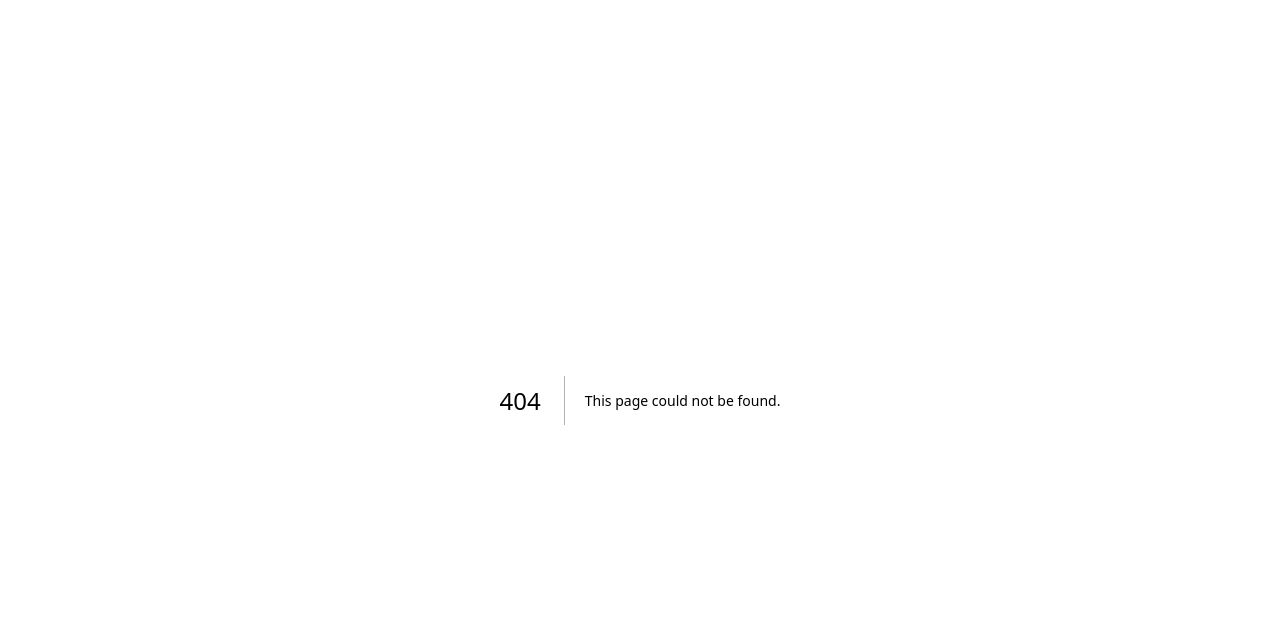
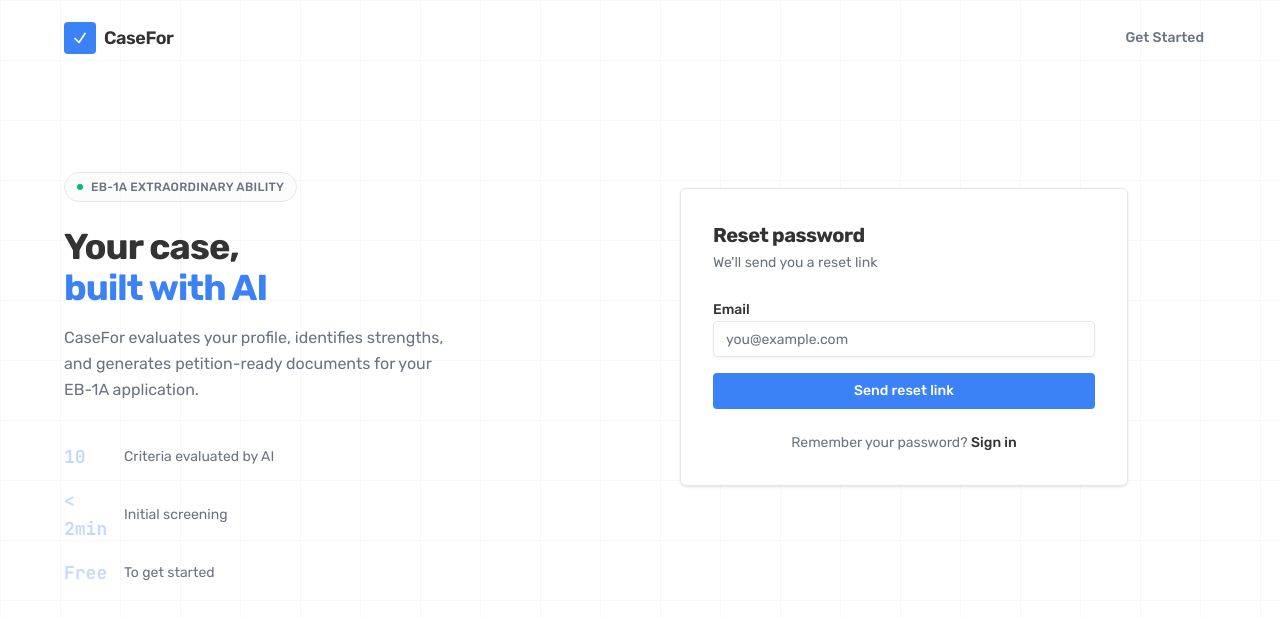
Before and after one commit to nikhilakjoshi/casefor-self-flow, a Next.js app: page /forgot-password in a window 1280 px wide. Before the commit this address had no page. Shown: the top 618 px of the page. Built offline with nearby package versions, Linux system fonts and the light colour scheme.

Commit message:
forgot password + reset password pages, link from login

```diff
--- /dev/null
+++ b/app/(auth)/forgot-password/page.tsx
@@ -0,0 +1,111 @@
+'use client'
+
+import { useState } from 'react'
+import Link from 'next/link'
+import { Button } from '@/components/ui/button'
+import { Input } from '@/components/ui/input'
+
+export default function ForgotPasswordPage() {
+  const [email, setEmail] = useState('')
+  const [error, setError] = useState('')
+  const [loading, setLoading] = useState(false)
+  const [sent, setSent] = useState(false)
+
+  async function handleSubmit(e: React.FormEvent) {
+    e.preventDefault()
+    setError('')
+    setLoading(true)
+
+    try {
+      const res = await fetch('/api/auth/forgot-password', {
+        method: 'POST',
+        headers: { 'Content-Type': 'application/json' },
+        body: JSON.stringify({ email }),
+      })
+
+      if (!res.ok) {
+        const data = await res.json()
+        setError(data.error || 'Something went wrong')
+        setLoading(false)
+        return
+      }
+
+      setSent(true)
+    } catch {
+      setError('Something went wrong')
+    }
+
+    setLoading(false)
+  }
+
+  if (sent) {
+    return (
+      <div className="space-y-6">
+        <div>
+          <h1 className="text-xl font-bold tracking-tight text-foreground">
+            Check your email
+          </h1>
+          <p className="mt-1 text-sm text-muted-foreground">
+            If an account exists for {email}, we sent a reset link.
+          </p>
+        </div>
+
+        <div className="p-3 text-sm text-emerald-700 dark:text-emerald-400 bg-emerald-500/10 border border-emerald-500/20 rounded-md">
+          Check your inbox and spam folder.
+        </div>
+
+        <p className="text-center text-sm text-muted-foreground">
+          <Link href="/login" className="font-medium text-foreground hover:underline underline-offset-2">
+            Back to sign in
+          </Link>
+        </p>
+      </div>
+    )
+  }
+
+  return (
+    <div className="space-y-6">
+      <div>
+        <h1 className="text-xl font-bold tracking-tight text-foreground">
+          Reset password
+        </h1>
+        <p className="mt-1 text-sm text-muted-foreground">
+          We'll send you a reset link
+        </p>
+      </div>
+
+      <form onSubmit={handleSubmit} className="space-y-4">
+        {error && (
+          <div className="p-3 text-sm text-destructive bg-destructive/10 border border-destructive/20 rounded-md">
+            {error}
+          </div>
+        )}
+
+        <div className="space-y-1.5">
+          <label htmlFor="email" className="text-sm font-medium text-foreground">
+            Email
+          </label>
+          <Input
+            id="email"
+            type="email"
+            value={email}
+            onChange={(e) => setEmail(e.target.value)}
+            placeholder="you@example.com"
+            required
+          />
+        </div>
+
+        <Button type="submit" className="w-full" disabled={loading}>
+          {loading ? 'Sending...' : 'Send reset link'}
+        </Button>
+      </form>
+
+      <p className="text-center text-sm text-muted-foreground">
+        Remember your password?{' '}
+        <Link href="/login" className="font-medium text-foreground hover:underline underline-offset-2">
+          Sign in
+        </Link>
+      </p>
+    </div>
+  )
+}
--- a/app/(auth)/login/page.tsx
+++ b/app/(auth)/login/page.tsx
@@ -76,9 +76,14 @@ function LoginForm() {
         </div>
 
         <div className="space-y-1.5">
-          <label htmlFor="password" className="text-sm font-medium text-foreground">
-            Password
-          </label>
+          <div className="flex items-center justify-between">
+            <label htmlFor="password" className="text-sm font-medium text-foreground">
+              Password
+            </label>
+            <Link href="/forgot-password" className="text-sm text-muted-foreground hover:text-foreground transition-colors">
+              Forgot password?
+            </Link>
+          </div>
           <Input
             id="password"
             type="password"
--- /dev/null
+++ b/app/(auth)/reset-password/page.tsx
@@ -0,0 +1,173 @@
+'use client'
+
+import { useState, Suspense } from 'react'
+import { useSearchParams } from 'next/navigation'
+import Link from 'next/link'
+import { Button } from '@/components/ui/button'
+import { Input } from '@/components/ui/input'
+
+function ResetPasswordForm() {
+  const searchParams = useSearchParams()
+  const token = searchParams.get('token')
+
+  const [password, setPassword] = useState('')
+  const [confirmPassword, setConfirmPassword] = useState('')
+  const [error, setError] = useState('')
+  const [loading, setLoading] = useState(false)
+  const [success, setSuccess] = useState(false)
+
+  if (!token) {
+    return (
+      <div className="space-y-6">
+        <div>
+          <h1 className="text-xl font-bold tracking-tight text-foreground">
+            Invalid link
+          </h1>
+          <p className="mt-1 text-sm text-muted-foreground">
+            This reset link is invalid or has expired.
+          </p>
+        </div>
+
+        <div className="p-3 text-sm text-destructive bg-destructive/10 border border-destructive/20 rounded-md">
+          Please request a new reset link.
+        </div>
+
+        <p className="text-center text-sm text-muted-foreground">
+          <Link href="/forgot-password" className="font-medium text-foreground hover:underline underline-offset-2">
+            Request new link
+          </Link>
+        </p>
+      </div>
+    )
+  }
+
+  if (success) {
+    return (
+      <div className="space-y-6">
+        <div>
+          <h1 className="text-xl font-bold tracking-tight text-foreground">
+            Password reset
+          </h1>
+          <p className="mt-1 text-sm text-muted-foreground">
+            Your password has been updated.
+          </p>
+        </div>
+
+        <div className="p-3 text-sm text-emerald-700 dark:text-emerald-400 bg-emerald-500/10 border border-emerald-500/20 rounded-md">
+          You can now sign in with your new password.
+        </div>
+
+        <p className="text-center text-sm text-muted-foreground">
+          <Link href="/login" className="font-medium text-foreground hover:underline underline-offset-2">
+            Sign in
+          </Link>
+        </p>
+      </div>
+    )
+  }
+
+  async function handleSubmit(e: React.FormEvent) {
+    e.preventDefault()
+    setError('')
+
+    if (password.length < 8) {
+      setError('Password must be at least 8 characters')
+      return
+    }
+
+    if (password !== confirmPassword) {
+      setError('Passwords do not match')
+      return
+    }
+
+    setLoading(true)
+
+    try {
+      const res = await fetch('/api/auth/reset-password', {
+        method: 'POST',
+        headers: { 'Content-Type': 'application/json' },
+        body: JSON.stringify({ token, password }),
+      })
+
+      if (!res.ok) {
+        const data = await res.json()
+        setError(data.error || 'Something went wrong')
+        setLoading(false)
+        return
+      }
+
+      setSuccess(true)
+    } catch {
+      setError('Something went wrong')
+    }
+
+    setLoading(false)
+  }
+
+  return (
+    <div className="space-y-6">
+      <div>
+        <h1 className="text-xl font-bold tracking-tight text-foreground">
+          Set new password
+        </h1>
+        <p className="mt-1 text-sm text-muted-foreground">
+          Choose a new password for your account
+        </p>
+      </div>
+
+      <form onSubmit={handleSubmit} className="space-y-4">
+        {error && (
+          <div className="p-3 text-sm text-destructive bg-destructive/10 border border-destructive/20 rounded-md">
+            {error}
+          </div>
+        )}
+
+        <div className="space-y-1.5">
+          <label htmlFor="password" className="text-sm font-medium text-foreground">
+            New password
+          </label>
+          <Input
+            id="password"
+            type="password"
+            value={password}
+            onChange={(e) => setPassword(e.target.value)}
+            placeholder="********"
+            required
+          />
+        </div>
+
+        <div className="space-y-1.5">
+          <label htmlFor="confirmPassword" className="text-sm font-medium text-foreground">
+            Confirm password
+          </label>
+          <Input
+            id="confirmPassword"
+            type="password"
+            value={confirmPassword}
+            onChange={(e) => setConfirmPassword(e.target.value)}
+            placeholder="********"
+            required
+          />
+        </div>
+
+        <Button type="submit" className="w-full" disabled={loading}>
+          {loading ? 'Resetting...' : 'Reset password'}
+        </Button>
+      </form>
+
+      <p className="text-center text-sm text-muted-foreground">
+        <Link href="/login" className="font-medium text-foreground hover:underline underline-offset-2">
+          Back to sign in
+        </Link>
+      </p>
+    </div>
+  )
+}
+
+export default function ResetPasswordPage() {
+  return (
+    <Suspense fallback={<div className="h-screen flex items-center justify-center">Loading...</div>}>
+      <ResetPasswordForm />
+    </Suspense>
+  )
+}
```
